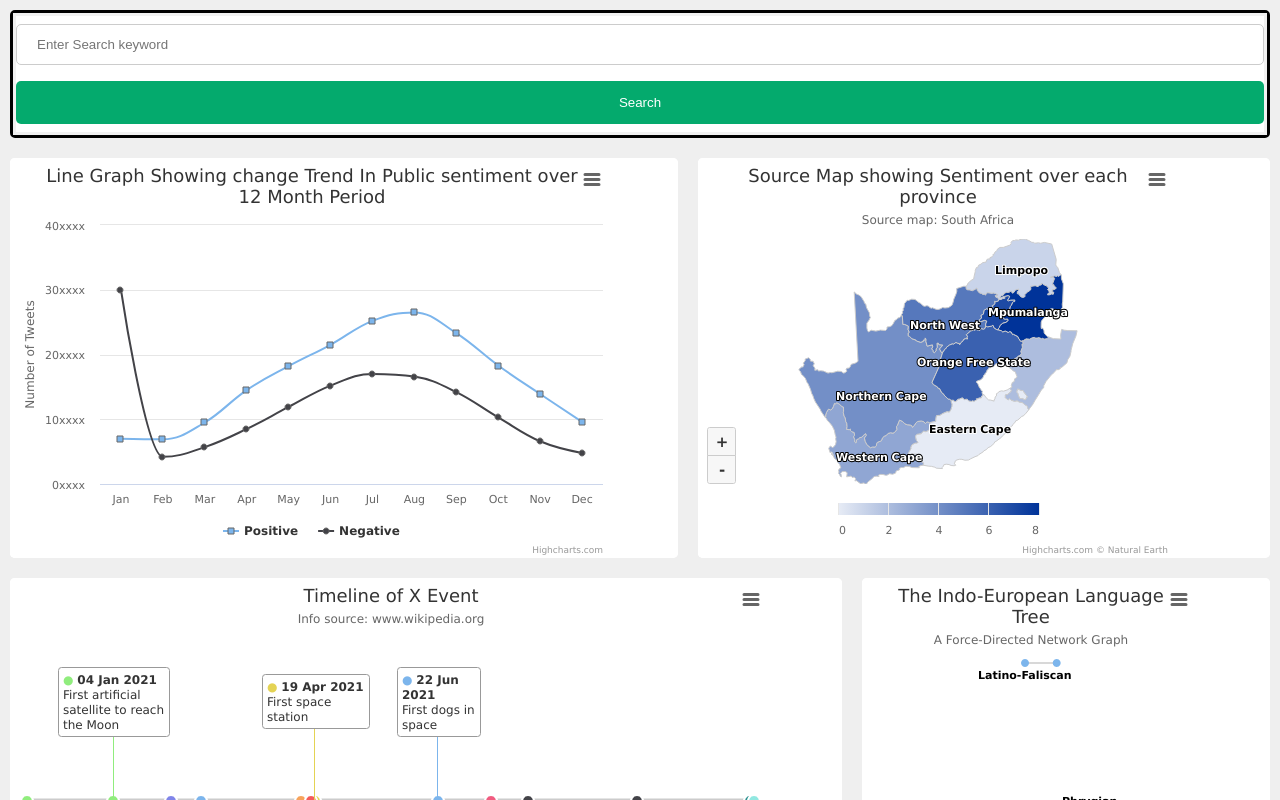
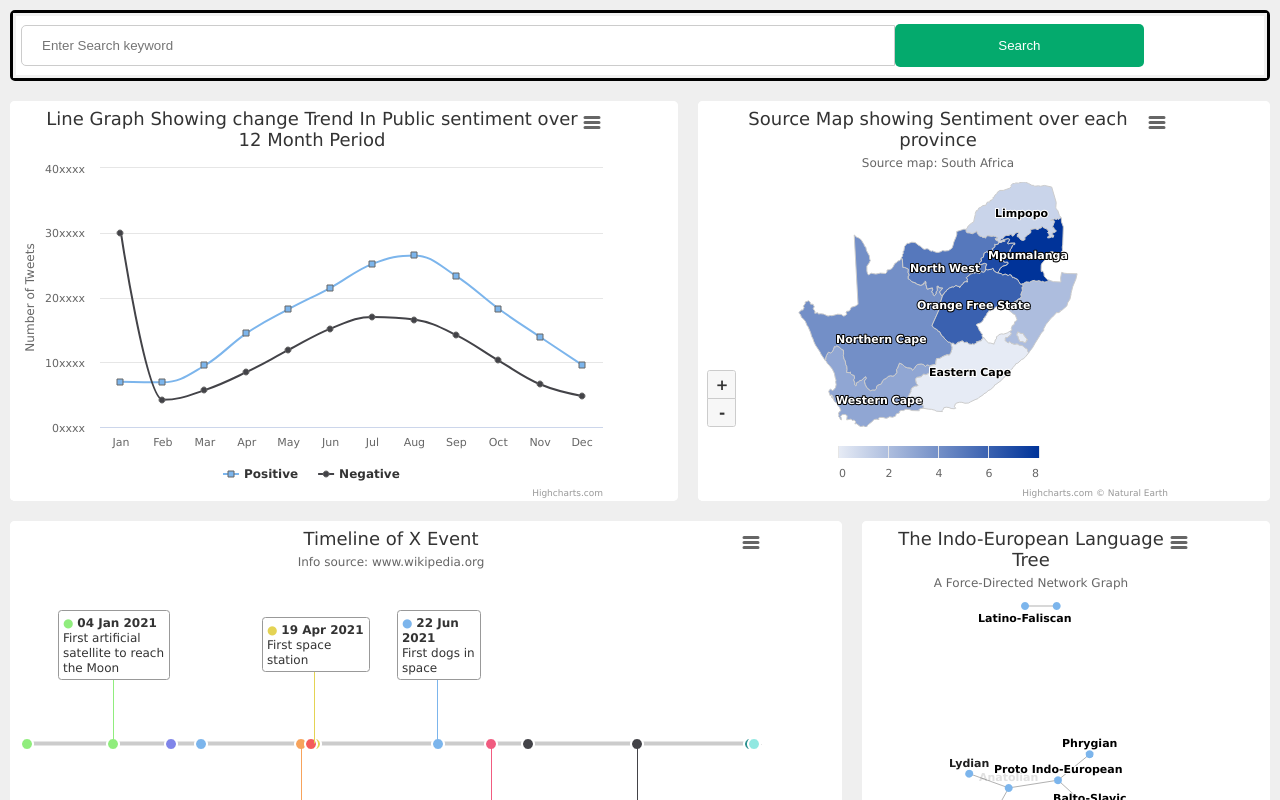
Before and after one commit to COS301-SE-2021/Integrated-Data-Intelligence-Suite, a React (Create React App) app in the folder frontend/: page / in a window 1280 px wide. Shown: the top 800 px of the page. Built offline with nearby package versions, Linux system fonts and the light colour scheme.

Commit message:
Improved The display of the Search Bar and Search Button

```diff
--- a/frontend/src/styles/general.css
+++ b/frontend/src/styles/general.css
@@ -7,26 +7,18 @@ div.graph_list{
     grid-template: repeat(1, 1fr)/ 100px 90px;
 
 }
+
 body{
     margin: 0;
     padding: 0;
     background: #efefef;
 }
 
-input#header-search{
-    border-radius: 5px;
-    /*margin-left: 5px;*/
-    /*margin-right: 5px;*/
-}
 
 form.search-form{
     background: inherit;
 }
-form.search-form button{
-    border-radius: 5px;
-    /*margin-left: 5px;*/
-    /*margin-right: 5px;*/
-}
+
 
 div.graph_list div{
     background: white;
@@ -62,3 +54,28 @@ div.search_bar{
     /*border: 1px solid green;*/
     width: 100%;
 }
+
+
+input#header-search {
+    border-radius: 5px;
+    margin-left: 5px;
+    /* margin-right: 5px; */
+    border-top-right-radius: 0px;
+    border-bottom-right-radius: 0px;
+}
+
+form.search-form button {
+    border-radius: 5px;
+    /* margin-left: 5px; */
+    /* margin-right: 5px; */
+    width: 20%;
+}
+
+input[type=text], input[type=password] {
+    width: 70%;
+    padding: 12px 20px;
+    margin: 8px 0;
+    display: inline-block;
+    border: 1px solid #ccc;
+    box-sizing: border-box;
+}
--- a/frontend/src/styles/graphList.css
+++ b/frontend/src/styles/graphList.css
@@ -2,6 +2,7 @@
 	border: none;
 	border-color: black;
 	border-style: solid;
+
 
 }
 
@@ -9,18 +10,3 @@
 	border: none
 
 }
-
-#line_graph_div{
-
-
-	/*border: 1px solid red;*/
-
-}
-
-#map_div{
-	/*border-style : solid;*/
-	/*border-color :green;*/
-	/*border-width : 1em;*/
-
-
-}
```
